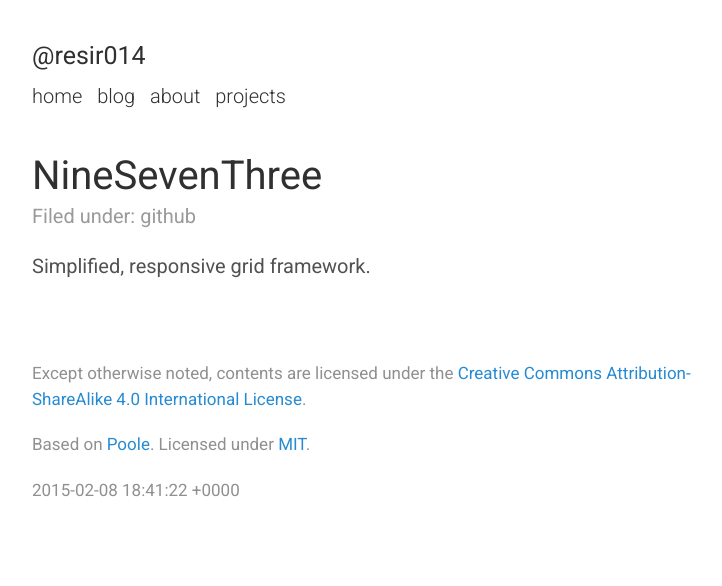
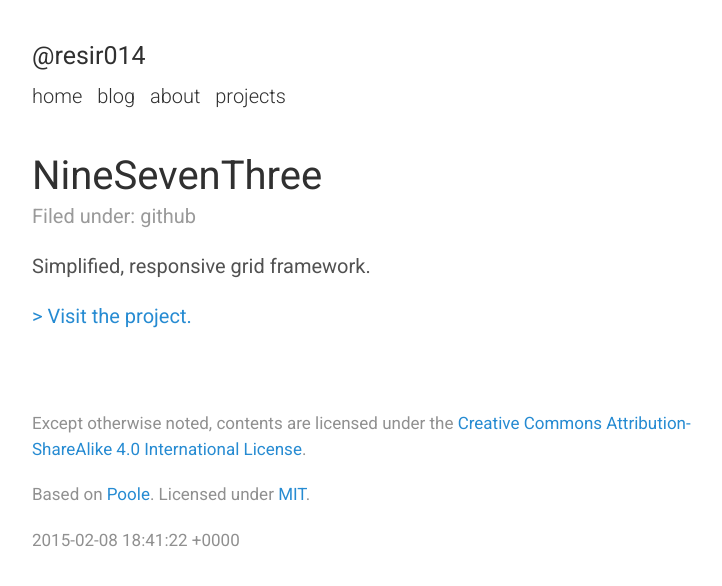
Before and after one commit to resir014/resir014.github.io, a Jekyll site: the page built from _projects/github/NineSevenThree.md, in a window 1280 px wide. Shown: the top 586 px of the page, without its empty margins (248-970 px from the left). Built offline with Jekyll 4.4.1, drawn with Linux system fonts in a browser that asks for light colours; nearby versions of some CDN libraries; Markdown is read by kramdown in place of the engine named in the settings; comment, search, counter and statistics services are not loaded.

Commit message:
Project pages now displays link to the project

```diff
--- a/_layouts/project.html
+++ b/_layouts/project.html
@@ -11,4 +11,8 @@ layout: default
   {% endif %}
 
   {{ content }}
+
+  {% if page.link %}
+  <a class="project-link" href="{{ page.link }}" target="_blank">&gt; Visit the project.</a>
+  {% endif %}
 </div>
```
